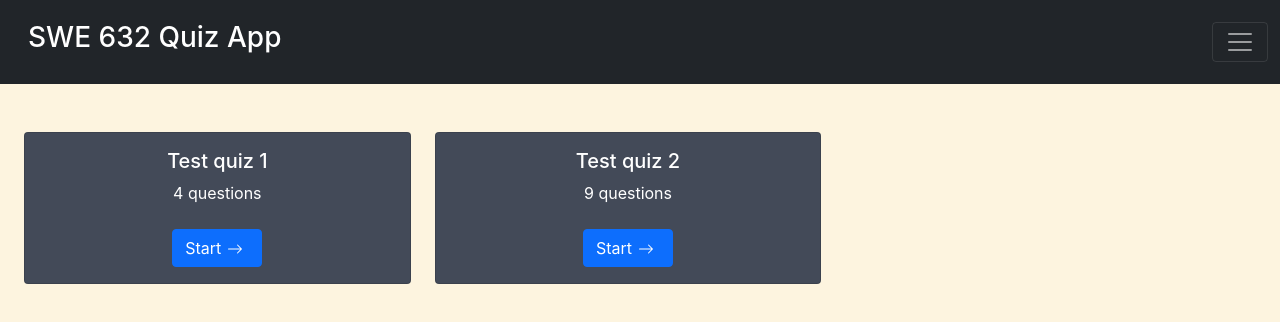
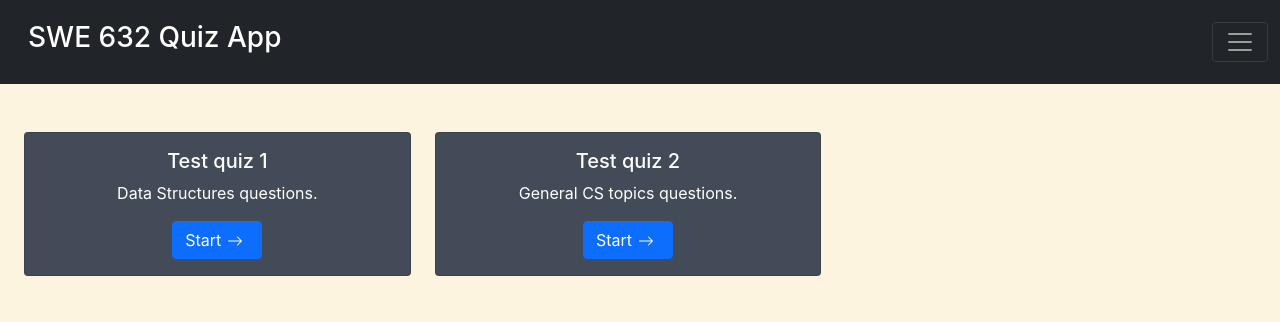
Before and after one commit to eroberts01/quizapp, a React (Create React App) app in the folder quizapp/: page /#/ in a window 1280 px wide. Shown: the top 322 px of the page. Built offline with nearby package versions, Linux system fonts and the light colour scheme.

Commit message:
Fixed 4.5 feedback issues. Details in Google docs

```diff
--- a/quizapp/src/components/QuizRow.js
+++ b/quizapp/src/components/QuizRow.js
@@ -34,7 +34,7 @@ export default function QuizRow({ searchVal }) {
                         <div className="card">
                             <div className="card-body">
                                 <h5 className="card-title">{quiz.name}</h5>
-                                <div>{quiz.questions.length} questions</div><br />
+                                <p className="card-text">{quiz['subject']} questions.</p>
                                 <Link to={`/${id}/start`} className="btn btn-primary">
                                     Start
                                     <svg xmlns="http://www.w3.org/2000/svg" width="28" height="16" fill="currentColor" className="bi bi-arrow-right" viewBox="0 0 16 16">
--- a/quizapp/src/pages/QuizPage.js
+++ b/quizapp/src/pages/QuizPage.js
@@ -12,8 +12,7 @@ export default function QuizPage() {
                 <div className="card-header"> <h3>{quiz['name']}</h3>
                 <div className="card-body">
                     <h5 className="card-title">This quiz contains:</h5>
-                    <p className="card-text">{quiz['subject']} questions.</p>
-                    {/* <p className="card-text">{quiz['questions'].length} questions.</p> */}
+                    <p className="card-text">{quiz['questions'].length} questions.</p>
                     <Link to={"/"} className="btn btn-secondary me-2">Back</Link>
                     <Link to={"/" + quizId} className="btn btn-primary">Start</Link>
                 </div>
```
